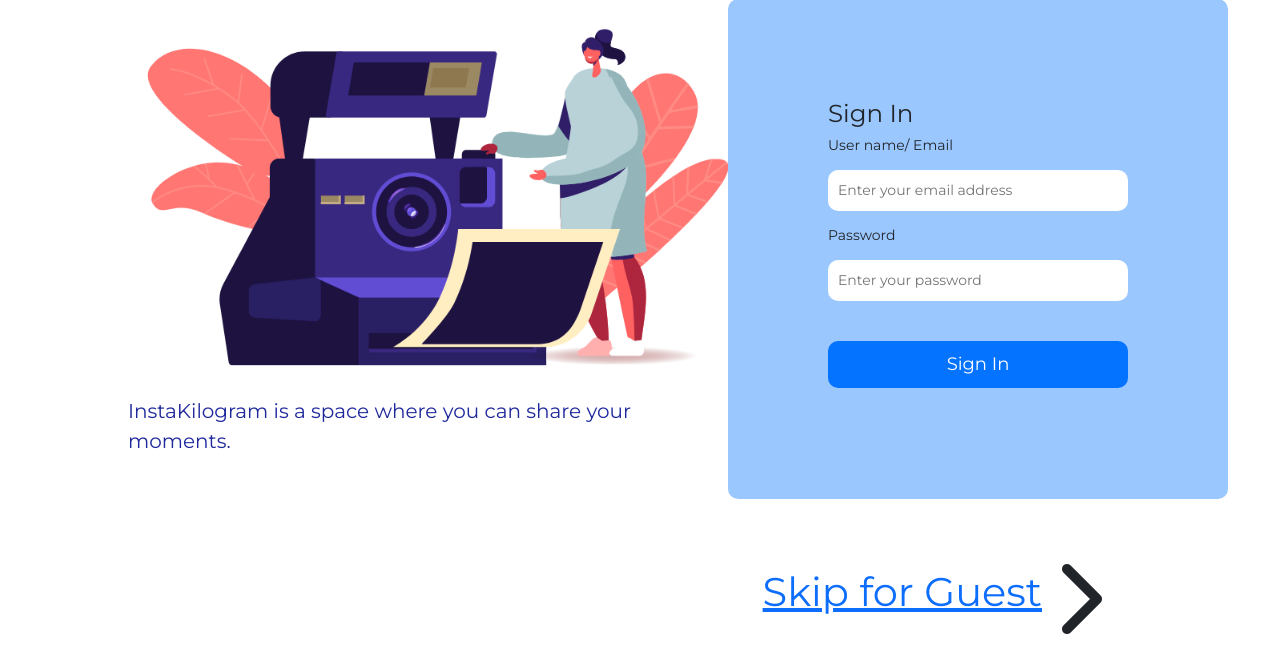
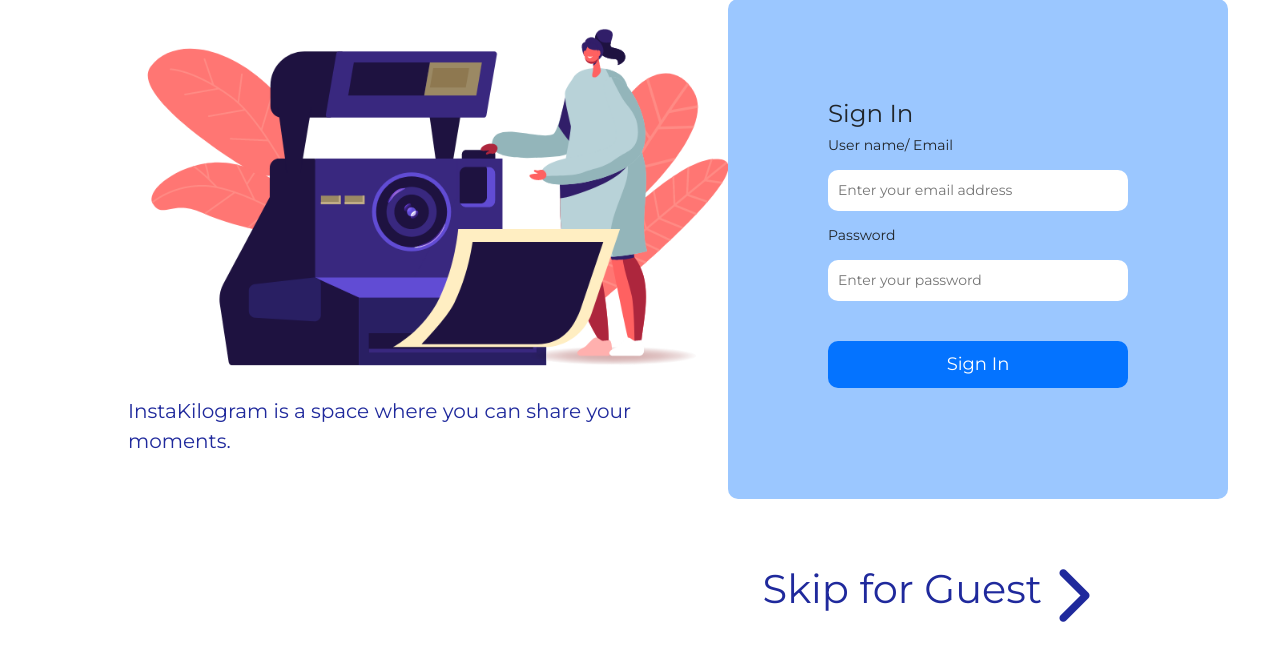
Before and after one commit to kelseyvn17/Web_Group15, a PHP site: page /login.html in a window 1280 px wide. Shown: the part 131-800 px from the top of the page. Run offline with PHP 8.4, Linux system fonts and the light colour scheme; some libraries are stand-ins or nearby versions.

Commit message:
Update login.css

```diff
--- a/login.css
+++ b/login.css
@@ -135,8 +135,13 @@ form{
 }
 .guest-skip p{
     font-size: 40px;
+    color: #1F299C;
+}
+.guest-skip a{
+    text-decoration: none;
 }
 .guest-skip span{
     width: 100px;
-    font-size: 80px;
+    font-size: 60px;
+    color: #1F299C;
 }
```
